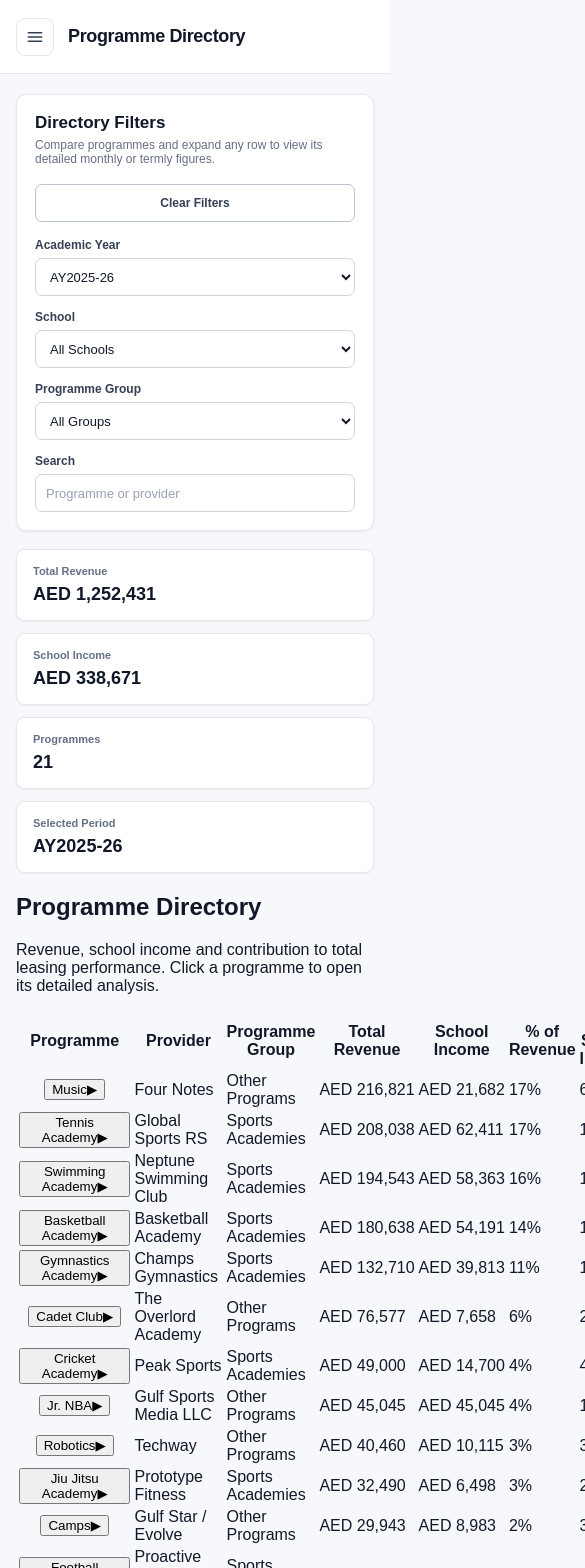
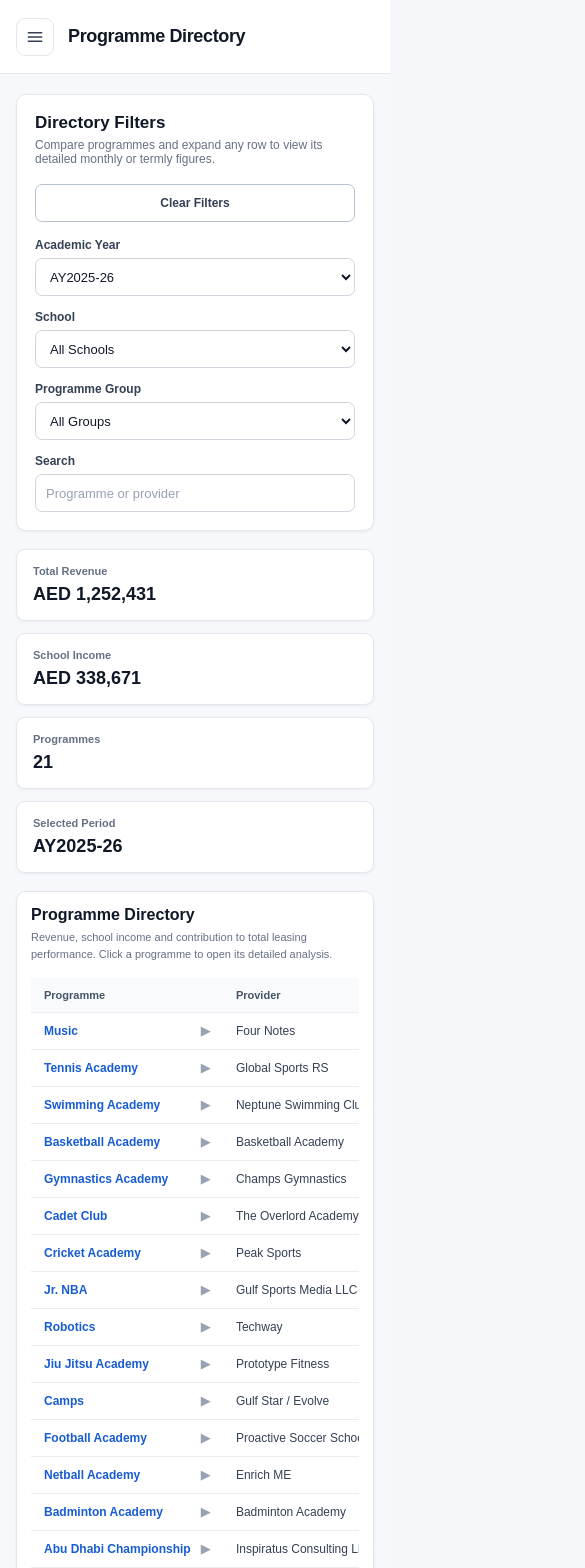
Before and after one commit to mo-seoudi/leasing, a React (Vite) app: page /leasing/programmes in a window 390 px wide. Shown: the top 1568 px of the page, 585 px wide, since content can reach past the window. Built offline with nearby package versions, Linux system fonts and the light colour scheme.

Commit message:
Update ProgrammeDirectoryPage.css

```diff
--- a/src/pages/leasing/ProgrammeDirectoryPage.css
+++ b/src/pages/leasing/ProgrammeDirectoryPage.css
@@ -5,16 +5,19 @@
 }
 
 /*
- * ProgrammeComparisonPage.css defines:
- * - programme-filter-card
- * - programme-filter-heading
- * - programme-filter-grid
- * - programme-filter
- * - programme-summary-strip
- * - secondary-button
+ * The top filter card, filter labels, selects, buttons,
+ * and summary cards are inherited from:
+ *
+ * ProgrammeComparisonPage.css
+ *
+ * This file only adds:
+ * - the fourth Search control
+ * - Programme Directory table styling
+ * - expandable-row styling
+ * - responsive adjustments
  */
 
-/* Four controls instead of the comparison page's three */
+/* Four controls across the filter row */
 
 .directory-comparison-filter-grid {
   grid-template-columns:
@@ -23,6 +26,8 @@
     minmax(170px, 1fr)
     minmax(190px, 0.9fr);
 }
+
+/* Search field */
 
 .directory-search-filter input {
   width: 100%;
@@ -41,10 +46,262 @@
   color: #98a2b3;
 }
 
+.directory-search-filter input:hover {
+  border-color: #b8c0cc;
+}
+
 .directory-search-filter input:focus {
   border-color: #667eea;
   box-shadow: 0 0 0 3px rgba(102, 126, 234, 0.12);
 }
+
+/* Programme Directory table card */
+
+.directory-table-card {
+  margin-bottom: 18px;
+  padding: 18px;
+  overflow: hidden;
+  background: #ffffff;
+  border: 1px solid #e4e7ec;
+  border-radius: 10px;
+  box-shadow: 0 1px 3px rgba(16, 24, 40, 0.06);
+}
+
+.directory-table-heading {
+  margin-bottom: 16px;
+}
+
+.directory-table-heading h2 {
+  margin: 0;
+  color: #101828;
+  font-size: 17px;
+  font-weight: 700;
+}
+
+.directory-table-heading p {
+  margin: 5px 0 0;
+  color: #667085;
+  font-size: 12px;
+  line-height: 1.5;
+}
+
+/* Table scrolling */
+
+.directory-table-scroll {
+  width: 100%;
+  overflow-x: auto;
+}
+
+/* Comparison-style directory table */
+
+.directory-comparison-table {
+  width: 100%;
+  min-width: 1120px;
+  border-collapse: collapse;
+  background: #ffffff;
+  font-size: 12px;
+}
+
+.directory-comparison-table th,
+.directory-comparison-table td {
+  padding: 11px 13px;
+  border-bottom: 1px solid #eaecf0;
+  white-space: nowrap;
+}
+
+.directory-comparison-table thead th {
+  background: #f8fafc;
+  color: #475467;
+  font-size: 11px;
+  font-weight: 700;
+  text-align: right;
+}
+
+.directory-comparison-table thead th:first-child,
+.directory-comparison-table thead th:nth-child(2),
+.directory-comparison-table thead th:nth-child(3) {
+  text-align: left;
+}
+
+.directory-comparison-table tbody th {
+  color: #344054;
+  font-weight: 700;
+  text-align: left;
+}
+
+.directory-comparison-table tbody td {
+  color: #344054;
+  text-align: right;
+}
+
+.directory-comparison-table tbody td:nth-child(2),
+.directory-comparison-table tbody td:nth-child(3) {
+  text-align: left;
+}
+
+.directory-comparison-table tbody tr {
+  transition: background 140ms ease;
+}
+
+.directory-comparison-table tbody tr:hover {
+  background: #f9fafb;
+}
+
+/* Programme expand button */
+
+.directory-programme-button {
+  display: flex;
+  width: 100%;
+  min-width: 165px;
+  align-items: center;
+  justify-content: space-between;
+  gap: 10px;
+  padding: 0;
+  border: 0;
+  background: transparent;
+  color: #175cd3;
+  font: inherit;
+  font-weight: 700;
+  text-align: left;
+  cursor: pointer;
+}
+
+.directory-programme-button:hover {
+  color: #004eeb;
+  text-decoration: underline;
+}
+
+.directory-programme-button:focus-visible {
+  outline: 3px solid rgba(99, 102, 241, 0.18);
+  outline-offset: 3px;
+  border-radius: 4px;
+}
+
+.directory-row-arrow {
+  display: inline-block;
+  color: #98a2b3;
+  font-size: 12px;
+  line-height: 1;
+  transition:
+    transform 160ms ease,
+    color 160ms ease;
+}
+
+.directory-row-arrow.open {
+  transform: rotate(90deg);
+  color: #4f46e5;
+}
+
+/* Financial values */
+
+.directory-revenue-value {
+  color: #1679a7 !important;
+  font-weight: 700;
+}
+
+.directory-income-value {
+  color: #d85f1b !important;
+  font-weight: 700;
+}
+
+/* Percentage cells */
+
+.directory-percentage-cell {
+  display: flex;
+  min-width: 115px;
+  align-items: center;
+  justify-content: flex-end;
+  gap: 8px;
+}
+
+.directory-percentage-cell > span {
+  width: 34px;
+  color: #344054;
+  font-size: 11px;
+  font-weight: 700;
+  text-align: right;
+}
+
+.directory-percentage-track {
+  width: 65px;
+  height: 6px;
+  overflow: hidden;
+  border-radius: 999px;
+  background: #eaecf0;
+}
+
+.directory-percentage-fill {
+  height: 100%;
+  border-radius: inherit;
+}
+
+.directory-revenue-fill {
+  background: #1679a7;
+}
+
+.directory-income-fill {
+  background: #e97832;
+}
+
+/* Selected programme row */
+
+.directory-selected-row {
+  background: #f5f7ff;
+}
+
+.directory-selected-row:hover {
+  background: #eef2ff !important;
+}
+
+/* Expanded detail row */
+
+.directory-expanded-row td {
+  padding: 0 !important;
+  background: #f8faff;
+  border-bottom: 1px solid #c7d2fe;
+  text-align: left !important;
+}
+
+.directory-expanded-row:hover {
+  background: transparent !important;
+}
+
+.directory-expanded-row .programme-detail-panel {
+  margin: 10px;
+}
+
+/*
+ * Preserve centred financial figures inside
+ * ProgrammeDetailView while keeping Measure labels left aligned.
+ */
+
+.directory-expanded-row
+  .programme-detail-table
+  th:not(:first-child),
+.directory-expanded-row
+  .programme-detail-table
+  td {
+  text-align: center;
+}
+
+.directory-expanded-row
+  .programme-detail-table
+  th:first-child {
+  text-align: left;
+}
+
+/* Empty state */
+
+.directory-empty-state {
+  padding: 36px 20px;
+  border: 1px dashed #d0d5dd;
+  border-radius: 8px;
+  color: #667085;
+  font-size: 13px;
+  text-align: center;
+}
+
+/* Tablet */
 
 @media (max-width: 1100px) {
   .directory-comparison-filter-grid {
@@ -55,8 +312,22 @@
   }
 }
 
+/* Mobile */
+
 @media (max-width: 700px) {
   .directory-comparison-filter-grid {
     grid-template-columns: 1fr;
   }
+
+  .directory-table-card {
+    padding: 14px;
+  }
+
+  .directory-table-heading h2 {
+    font-size: 16px;
+  }
+
+  .directory-table-heading p {
+    font-size: 11px;
+  }
 }
```
